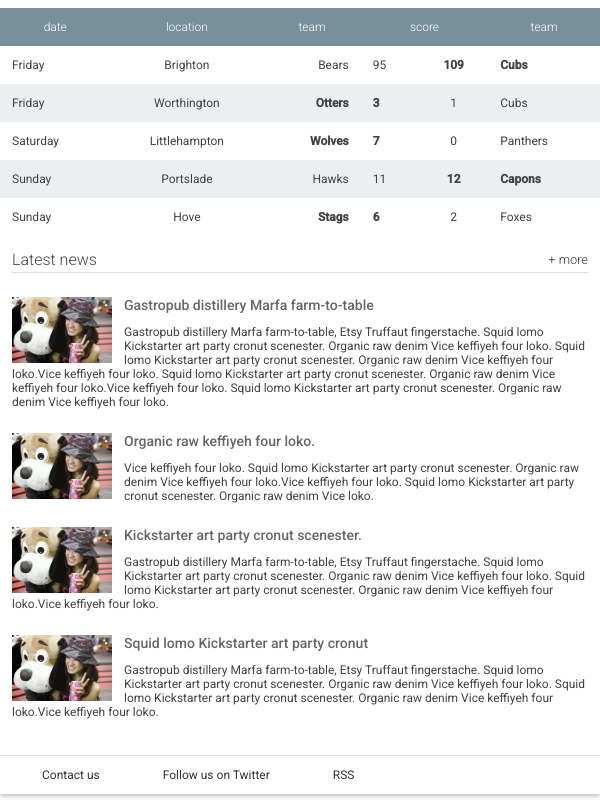
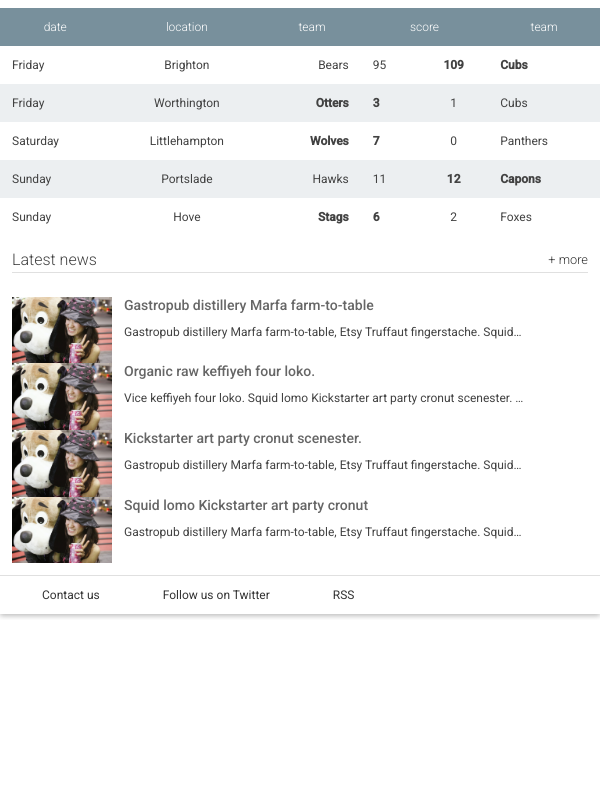
Before and after one commit to abronkema/FEND_brightontimes, a plain HTML site: page brightontimes_p3/index.html in a window 600 px wide. Shown: the part 707-1507 px from the top of the page. After the commit the page ends 1327 px from the top, so only its background shows below. Drawn offline with Linux system fonts and the light colour scheme.

Commit message:
ellipses overflow at minor breakpoint

```diff
--- a/brightontimes_p3/responsive.css
+++ b/brightontimes_p3/responsive.css
@@ -84,6 +84,15 @@ p {
   }
 }
 
+  @media screen and (min-width: 550px) and (max-width: 700px) {
+  .snippet p {
+    width: 400px;
+    white-space: nowrap;
+    overflow: hidden;
+    text-overflow: ellipsis;
+  }
+}
+
 @media screen and (min-width: 700px) {
   .hero {
     width: 50%;
@@ -99,6 +108,7 @@ p {
   .weather {
     order: 3;
   }
+
 }
 
 @media screen and (min-width: 850px) {
```
